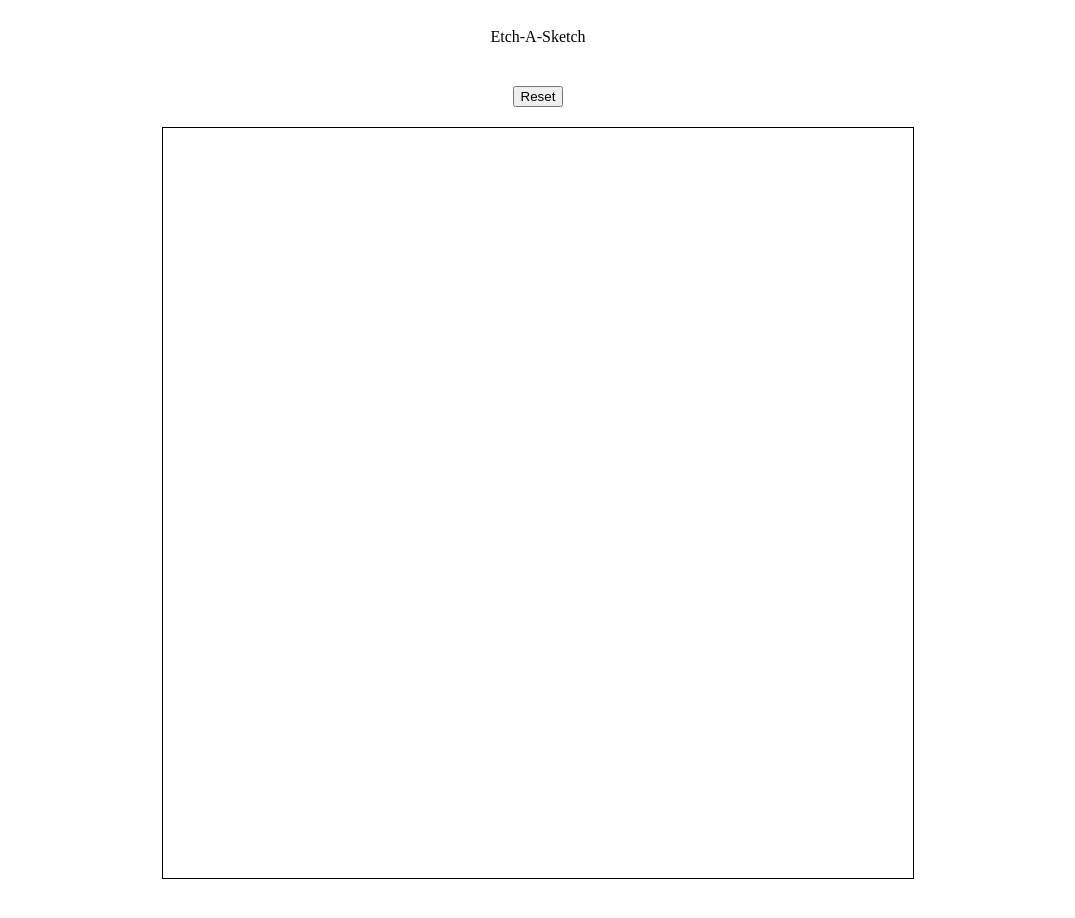
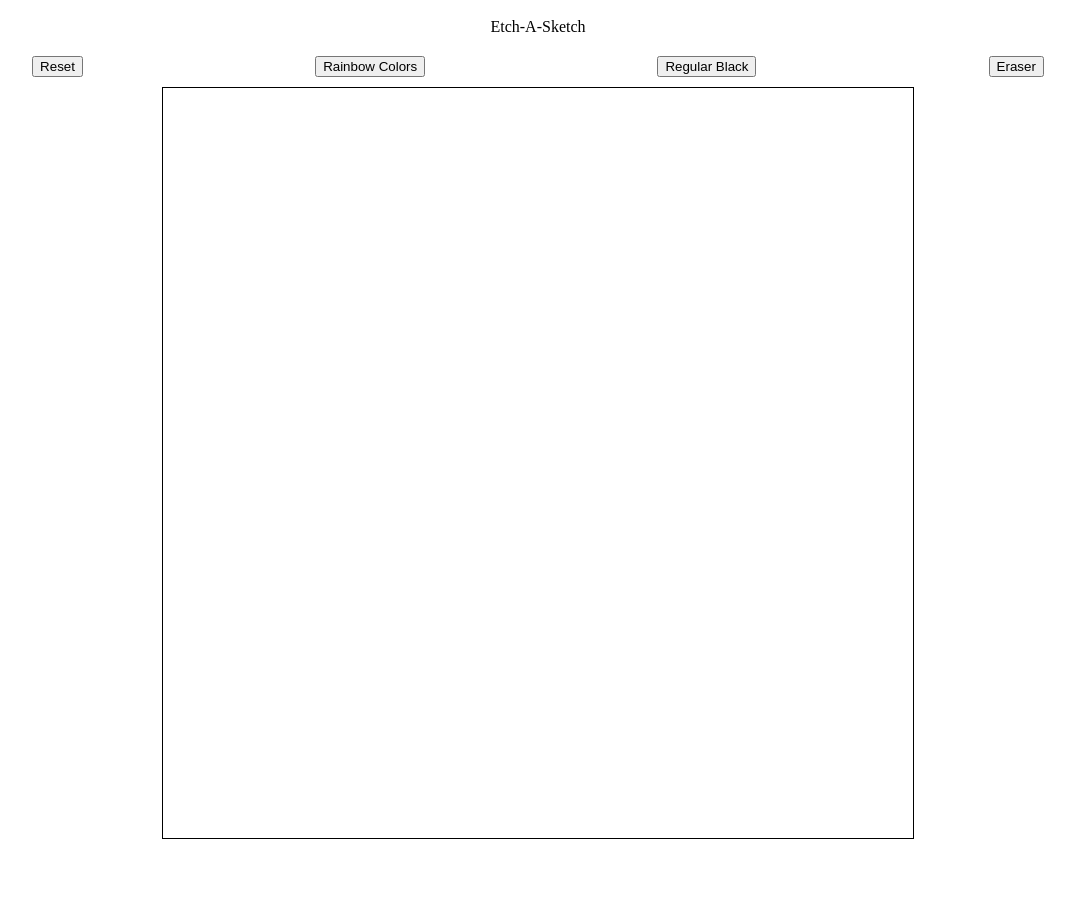
Before and after one commit to bmyles10/Etch-A-Sketch, a plain HTML site: page index.html in a window 1280 px wide. Shown: the top 918 px of the page, without its empty margins (102-1177 px from the left). Before the commit the page ends 887 px from the top, so only its background shows below. Drawn offline with Linux system fonts and the light colour scheme.

Commit message:
Version 1.00 of App

```diff
--- a/index.html
+++ b/index.html
@@ -10,7 +10,10 @@
 <body>
     <div class="center">Etch-A-Sketch</div>
     <div class="center">
-        <button>Reset</button>
+        <div id="btn1"></div>
+        <div id="btn"></div>
+        <div id="btn2"></div>
+        <div id="btn3"></div>
     </div>
 
     <div id="container">
--- a/main.js
+++ b/main.js
@@ -1,5 +1,7 @@
+/*
+Need to create this to only start when you choose a button. I hated that you started the app and it just started making markings
 
-//Code below is how to create a grid - Look at https://zorafins.github.io/etch-a-sketch/
+*/
 
 let container = document.querySelector("#container");
 
@@ -10,10 +12,10 @@ let createGrid = (squaresPerSide) => {
         square.style.width = (750 / squaresPerSide - 2).toString() + 'px';
         square.style.height = (750 / squaresPerSide - 2).toString() + 'px';
         container.appendChild(square);
-        console.log(container);
+
     }
 }
-
+//Creating a Random Color Function
 let getRandomColor = () => {
     let letters = '0123456789ABCDEF';
     let color = '#';
@@ -23,14 +25,101 @@ let getRandomColor = () => {
     return color;
 }
 
+
+
+//Function to change squares black
 let changeToBlack = (event) => {
     if (event.target !== event.currentTarget) {
         event.target.style.background = 'black';
     }
     event.stopPropagation();
 }
+//Function to change squares rainbow colors
+let changetoRainbow = (event) => {
+    if (event.target !== event.currentTarget) {
+        event.target.style.background = getRandomColor();
+    }
+    event.stopPropagation();
+}
 
-container.addEventListener("mouseover", changeToBlack);
+//Function to change squares white
+let changetoWhite = (event) => {
+    if (event.target !== event.currentTarget) {
+        event.target.style.background = 'white';
+    }
+    event.stopPropagation();
+}
 
-//Should show grid with 16 rows and 16 columns
-createGrid(16);
+
+
+//Function to reload page
+let reloadWindow = () => {
+    location.reload();
+}
+
+
+//Rainbow Color Event
+let colored = () => {
+    container.addEventListener("mouseover", changetoRainbow);
+
+}
+
+//Black Color Event
+let blacked = () => {
+    container.addEventListener("mouseover", changeToBlack);
+}
+
+//Eraser Event
+let eraser = () => {
+    container.addEventListener("mouseover", changetoWhite);
+}
+
+
+
+//Create button to restart, this should refresh the page entirely
+let reset = () => {
+    let button1 = document.createElement("button");
+    button1.textContent = "Reset";
+    let btn = document.getElementById("btn1");
+    btn.appendChild(button1)
+    button1.addEventListener("click", reloadWindow);
+    createGrid(16);
+}
+
+//Create button to do colors / Should remove this button and the black one after click
+let rainbowSketch = () => {
+    let button = document.createElement("button");
+    button.textContent = "Rainbow Colors";
+    let btn = document.getElementById("btn")
+    btn.appendChild(button);
+    button.addEventListener("click", colored);
+    createGrid(16); //Will need to change the argument to a varible that ask user how many cells to use.
+
+}
+
+//Create button to do just black / Should remove this button and the color one after click
+let blackSketch = () => {
+    let button2 = document.createElement("button");
+    button2.textContent = "Regular Black";
+    let btn2 = document.getElementById("btn2")
+    btn2.appendChild(button2);
+    button2.addEventListener("click", blacked);
+    createGrid(16); //Will need to change the argument to a varible that ask user how many cells to use.
+}
+
+//Create Eraser
+let erase = () => {
+    let button = document.createElement("button");
+    button.textContent = "Eraser";
+    let btn = document.getElementById("btn3");
+    btn.appendChild(button);
+    button.addEventListener("click", eraser);
+    createGrid(16); //Will need to change the argument to a varible that ask user how many cells to use.
+}
+
+
+
+rainbowSketch();
+blackSketch();
+reset();
+erase();
--- a/style.css
+++ b/style.css
@@ -14,9 +14,10 @@
 
 .center {
     display: flex;
+    flex-direction: row;
     justify-content: space-around;
     align-items: center;
     flex-flow: row;
     flex-wrap: wrap;
-    padding: 20px;
+    padding: 10px;
 }
```
